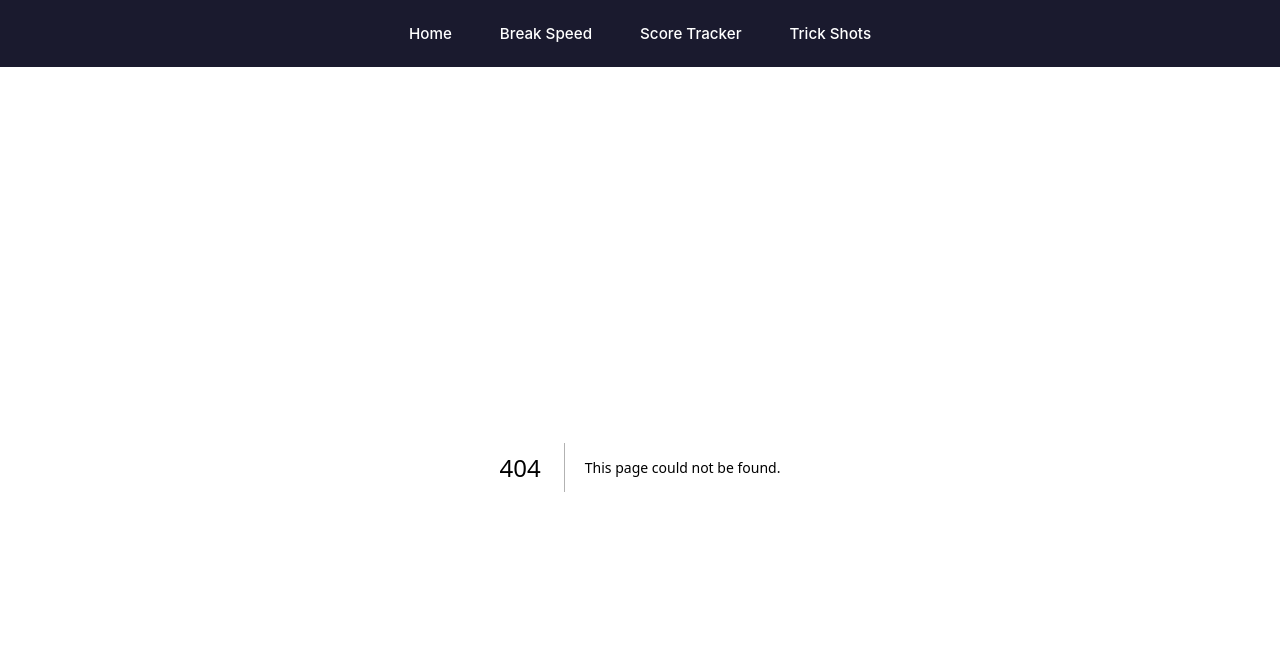
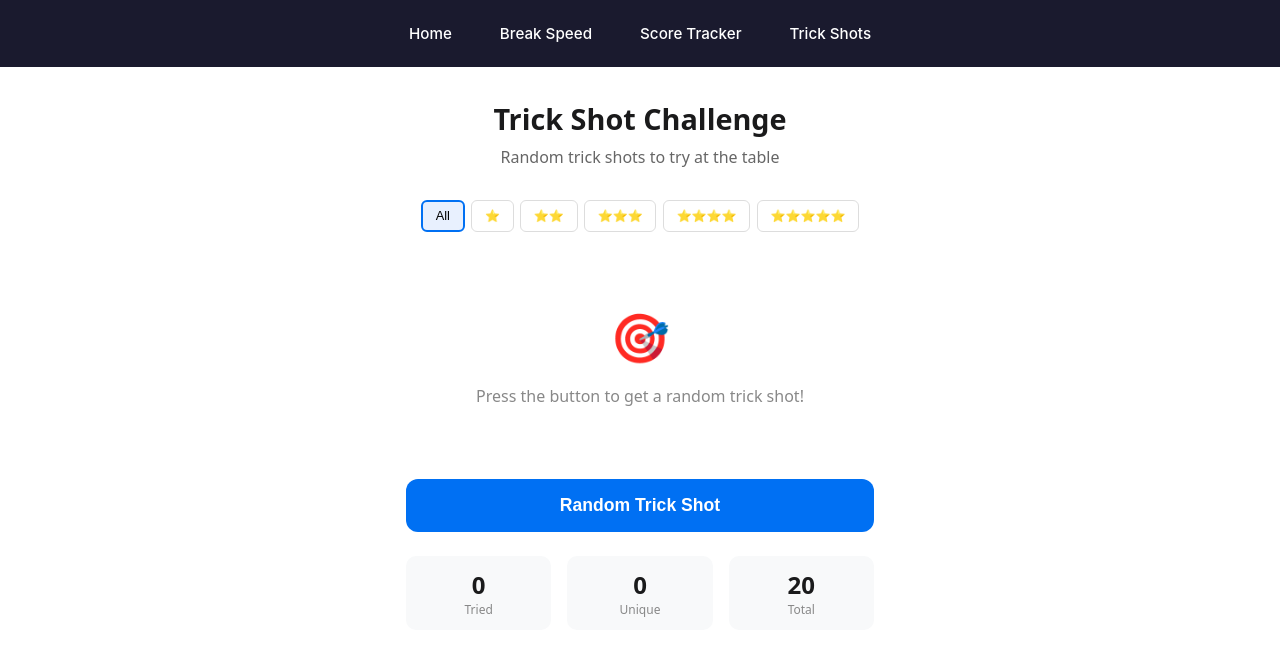
Before and after one commit to plan8/nextjs-app, a Next.js app: page /nextjs-app/trickshots in a window 1280 px wide. Before the commit this address had no page. Shown: the top 656 px of the page. Built offline with nearby package versions, Linux system fonts and the light colour scheme.

Commit message:
Add Trick Shot Challenge page

```diff
--- /dev/null
+++ b/src/app/trickshots/page.js
@@ -0,0 +1,110 @@
+'use client';
+import { useState } from 'react';
+
+const SHOTS = [
+  { name: 'The Butterfly', diff: 2, desc: 'Split the rack with cue ball going off two rails to pocket a ball in the opposite corner.', tip: 'Use follow (top spin) and aim for the second diamond on the long rail.' },
+  { name: 'The Jump Shot', diff: 3, desc: 'Jump the cue ball over an obstacle ball to pocket your target.', tip: 'Elevate your cue to about 45 degrees and strike down on the cue ball firmly.' },
+  { name: 'The Masse', diff: 4, desc: 'Curve the cue ball around an obstacle using extreme spin.', tip: 'Hold the cue nearly vertical and strike the bottom-left or bottom-right.' },
+  { name: 'The Bank Shot', diff: 2, desc: 'Bank the object ball off one rail into the pocket.', tip: 'Equal angles in and out — aim for the mirror image of the pocket.' },
+  { name: 'The Combo', diff: 3, desc: 'Use one object ball to hit another into the pocket.', tip: 'Aim for the center of the first ball. The line between balls should point at the pocket.' },
+  { name: 'The Carom Shot', diff: 4, desc: 'Bounce the cue ball off one object ball to pocket another.', tip: 'Thin hit on the first ball, sending the cue ball to the target.' },
+  { name: 'The Draw Shot', diff: 2, desc: 'Pocket a ball and make the cue ball come back.', tip: 'Hit below center with a smooth, level stroke. Follow through is key.' },
+  { name: 'The Long Shot', diff: 3, desc: 'Pocket a ball from the far end of the table.', tip: 'Bridge firmly, keep your eye on the target, stroke smoothly.' },
+  { name: 'The Cluster Break', diff: 3, desc: 'Break a cluster of balls while pocketing one.', tip: 'Hit the edge of the cluster at an angle. The balls will scatter.' },
+  { name: 'The Triple Rail', diff: 5, desc: 'Send the cue ball around three rails to reach the target.', tip: 'Use center ball. Aim 3 diamonds from the corner on the long rail.' },
+  { name: 'The Kiss Shot', diff: 4, desc: 'Pocket a ball by kissing it off another ball.', tip: 'Line up the two balls so the second redirects the first into the pocket.' },
+  { name: 'The Spin Transfer', diff: 3, desc: 'Transfer spin from the cue ball through an object ball.', tip: 'Hit the object ball with English. The spin carries through.' },
+  { name: 'The Multi-Cushion', diff: 5, desc: 'Pocket a ball using 3 or more cushions.', tip: 'Plan the route in reverse from the pocket back through the rails.' },
+  { name: 'The Plant', diff: 3, desc: 'Two touching balls — hit the first to pocket the second.', tip: 'Aim at the center of the first ball. Contact point determines direction.' },
+  { name: 'The Screw Back', diff: 4, desc: 'Full-table draw: pocket and return cue ball to the far end.', tip: 'Maximum backspin — hit as low as possible with smooth acceleration.' },
+  { name: 'The Stop Shot', diff: 1, desc: 'Pocket a ball and make the cue ball stop dead.', tip: 'Hit center ball with a firm stroke. Cue ball slides then stops on contact.' },
+  { name: 'The Frozen Ball', diff: 3, desc: 'Pocket a ball frozen (touching) the rail.', tip: 'Aim slightly fuller than normal. The rail acts as a cushion.' },
+  { name: 'The Obstacle Course', diff: 5, desc: 'Navigate through a maze of balls to pocket the target.', tip: 'Use precise angles and speed control. Multi-rail paths can be easier.' },
+  { name: 'The Position Play', diff: 2, desc: 'Pocket a ball and place the cue ball for the next shot.', tip: 'Think two shots ahead. Softer hits give more position control.' },
+  { name: 'The Safety', diff: 1, desc: 'Leave the cue ball hidden for your opponent.', tip: 'Hide behind another ball. Farther from the object ball = harder kick shot.' },
+];
+
+const LABELS = ['', 'Easy', 'Medium', 'Hard', 'Expert', 'Master'];
+const COLORS = ['', '#22c55e', '#84cc16', '#f59e0b', '#f97316', '#ef4444'];
+
+export default function TrickShotPage() {
+  const [current, setCurrent] = useState(null);
+  const [filter, setFilter] = useState(0);
+  const [history, setHistory] = useState([]);
+  const [showTip, setShowTip] = useState(false);
+
+  const getRandom = () => {
+    const pool = filter > 0 ? SHOTS.filter(s => s.diff === filter) : SHOTS;
+    const shot = pool[Math.floor(Math.random() * pool.length)];
+    setCurrent(shot);
+    setShowTip(false);
+    setHistory(h => [{ name: shot.name, time: new Date().toLocaleTimeString('en-US', { hour: '2-digit', minute: '2-digit' }) }, ...h].slice(0, 20));
+  };
+
+  return (
+    <main style={{ maxWidth: 500, margin: '0 auto', padding: '2rem 1rem', fontFamily: 'system-ui, sans-serif', minHeight: '100vh' }}>
+      <h1 style={{ textAlign: 'center', fontSize: '1.8rem', marginBottom: '0.5rem' }}>Trick Shot Challenge</h1>
+      <p style={{ textAlign: 'center', color: '#666', marginBottom: '2rem' }}>Random trick shots to try at the table</p>
+
+      <div style={{ display: 'flex', gap: '0.4rem', marginBottom: '1.5rem', flexWrap: 'wrap', justifyContent: 'center' }}>
+        <button onClick={() => setFilter(0)} style={{ padding: '0.4rem 0.8rem', borderRadius: 6, border: filter === 0 ? '2px solid #0070f3' : '1px solid #ddd', background: filter === 0 ? '#e8f0fe' : '#fff', cursor: 'pointer', fontSize: '0.8rem' }}>All</button>
+        {[1,2,3,4,5].map(d => (
+          <button key={d} onClick={() => setFilter(d)} style={{ padding: '0.4rem 0.8rem', borderRadius: 6, border: filter === d ? '2px solid #0070f3' : '1px solid #ddd', background: filter === d ? '#e8f0fe' : '#fff', cursor: 'pointer', fontSize: '0.75rem' }}>{'⭐'.repeat(d)}</button>
+        ))}
+      </div>
+
+      {current ? (
+        <div style={{ background: '#1a1a2e', borderRadius: 16, padding: '1.5rem', marginBottom: '1.5rem', color: '#fff' }}>
+          <div style={{ display: 'flex', justifyContent: 'space-between', alignItems: 'center', marginBottom: '1rem' }}>
+            <h2 style={{ margin: 0, fontSize: '1.3rem' }}>{current.name}</h2>
+            <span style={{ fontSize: '0.85rem', color: COLORS[current.diff] }}>{'⭐'.repeat(current.diff)} {LABELS[current.diff]}</span>
+          </div>
+          <p style={{ color: '#ccc', lineHeight: 1.6, marginBottom: '1rem' }}>{current.desc}</p>
+          {showTip ? (
+            <div style={{ background: '#2a2a4e', borderRadius: 10, padding: '1rem', fontSize: '0.9rem', lineHeight: 1.5 }}>
+              <strong style={{ color: '#f59e0b' }}>Tip:</strong> {current.tip}
+            </div>
+          ) : (
+            <button onClick={() => setShowTip(true)} style={{ width: '100%', padding: '0.75rem', borderRadius: 10, border: '1px solid #444', background: 'transparent', color: '#aaa', cursor: 'pointer', fontSize: '0.9rem' }}>Show Tip</button>
+          )}
+        </div>
+      ) : (
+        <div style={{ textAlign: 'center', padding: '3rem', color: '#888', marginBottom: '1.5rem' }}>
+          <div style={{ fontSize: '3rem', marginBottom: '1rem' }}>🎯</div>
+          <p>Press the button to get a random trick shot!</p>
+        </div>
+      )}
+
+      <button onClick={getRandom} style={{ width: '100%', padding: '1rem', fontSize: '1.1rem', borderRadius: 12, border: 'none', background: '#0070f3', color: '#fff', cursor: 'pointer', fontWeight: 600, marginBottom: '1.5rem' }}>Random Trick Shot</button>
+
+      <div style={{ display: 'flex', gap: '1rem', marginBottom: '1.5rem' }}>
+        <div style={{ flex: 1, textAlign: 'center', padding: '0.75rem', background: '#f8f9fa', borderRadius: 10 }}>
+          <div style={{ fontSize: '1.5rem', fontWeight: 700 }}>{history.length}</div>
+          <div style={{ fontSize: '0.75rem', color: '#888' }}>Tried</div>
+        </div>
+        <div style={{ flex: 1, textAlign: 'center', padding: '0.75rem', background: '#f8f9fa', borderRadius: 10 }}>
+          <div style={{ fontSize: '1.5rem', fontWeight: 700 }}>{new Set(history.map(h => h.name)).size}</div>
+          <div style={{ fontSize: '0.75rem', color: '#888' }}>Unique</div>
+        </div>
+        <div style={{ flex: 1, textAlign: 'center', padding: '0.75rem', background: '#f8f9fa', borderRadius: 10 }}>
+          <div style={{ fontSize: '1.5rem', fontWeight: 700 }}>{SHOTS.length}</div>
+          <div style={{ fontSize: '0.75rem', color: '#888' }}>Total</div>
+        </div>
+      </div>
+
+      {history.length > 0 && (
+        <details style={{ fontSize: '0.85rem' }}>
+          <summary style={{ cursor: 'pointer', fontWeight: 600, color: '#555' }}>History ({history.length})</summary>
+          <div style={{ marginTop: '0.5rem', maxHeight: 200, overflowY: 'auto' }}>
+            {history.map((h, i) => (
+              <div key={i} style={{ display: 'flex', justifyContent: 'space-between', padding: '0.3rem 0.5rem', background: i === 0 ? '#e8f0fe' : '#f8f9fa', borderRadius: 6, marginBottom: '0.2rem', fontSize: '0.8rem' }}>
+                <span>{h.name}</span>
+                <span style={{ color: '#888' }}>{h.time}</span>
+              </div>
+            ))}
+          </div>
+        </details>
+      )}
+    </main>
+  );
+}
```
